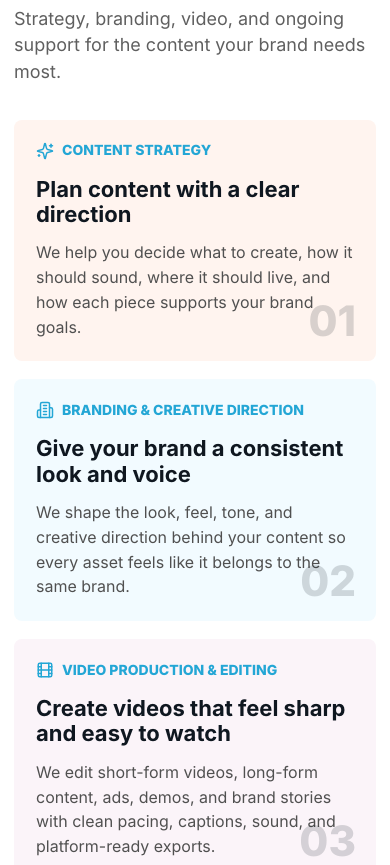
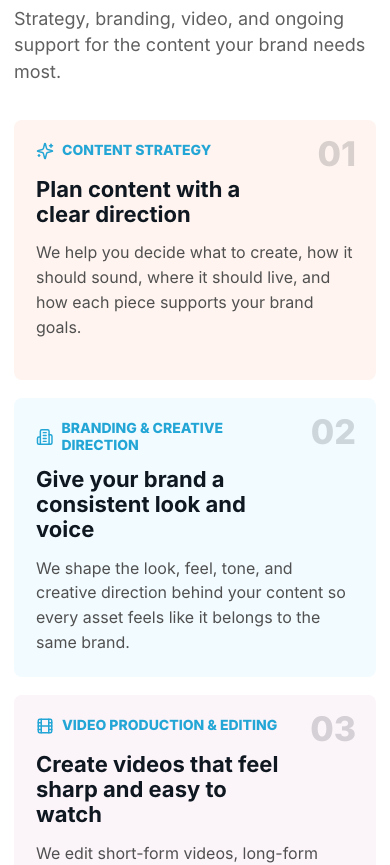
Before and after one commit to Abdullah-Malik/sterling-studio, a Next.js app: page / in a window 390 px wide. Shown: the part 1900-2765 px from the top of the page. Built offline with nearby package versions, Linux system fonts and the light colour scheme.

Commit message:
fix height of card on phone

```diff
--- a/app/globals.css
+++ b/app/globals.css
@@ -1161,8 +1161,20 @@ button {
   }
 
   .service-window {
-    min-height: auto;
+    min-height: 260px;
     padding: 22px;
+  }
+
+  .service-number {
+    top: 18px;
+    right: 20px;
+    bottom: auto;
+    font-size: 34px;
+  }
+
+  .service-panel-kicker,
+  .service-panel-copy h3 {
+    max-width: calc(100% - 58px);
   }
 
   .section-heading {
```
